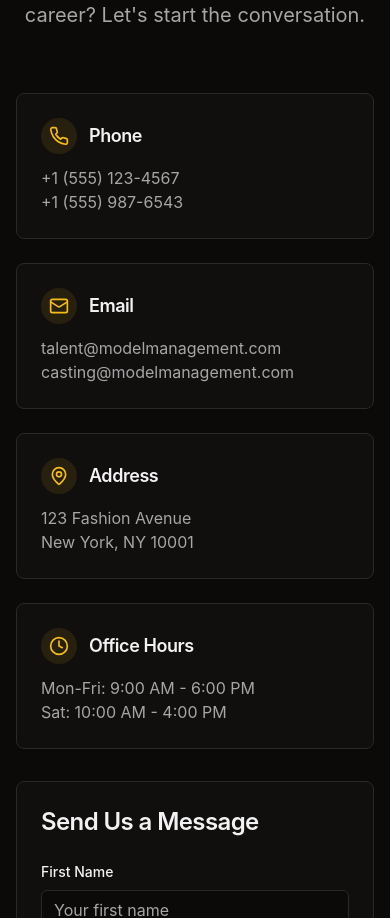
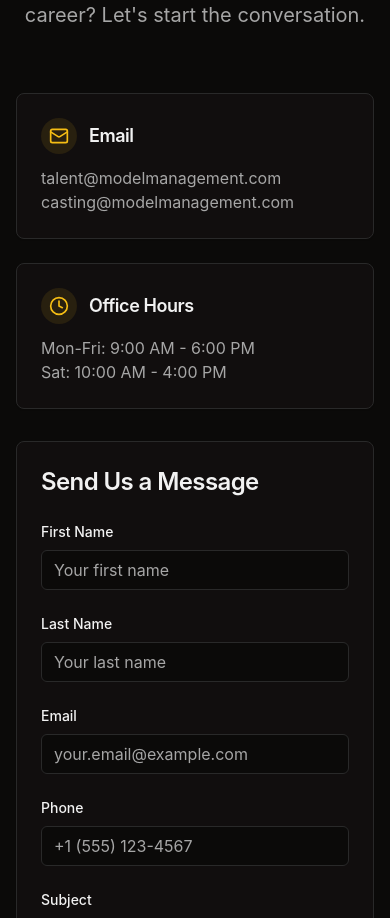
Before and after one commit to SojaKing/star-spark-network, a React (Vite) app: page / in a window 390 px wide. Shown: the part 6922-7840 px from the top of the page. Built offline with nearby package versions, Linux system fonts and the light colour scheme.

Commit message:
Remove phone and address sections
Removed the phone and address contact information from the Contact component.

```diff
--- a/src/components/Contact.tsx
+++ b/src/components/Contact.tsx
@@ -3,24 +3,14 @@ import { Card, CardContent, CardHeader, CardTitle } from '@/components/ui/card';
 import { Button } from '@/components/ui/button';
 import { Input } from '@/components/ui/input';
 import { Textarea } from '@/components/ui/textarea';
-import { Phone, Mail, MapPin, Clock } from 'lucide-react';
+import { Mail, Clock } from 'lucide-react';
 
 const Contact = () => {
   const contactInfo = [
     {
-      icon: <Phone className="w-5 h-5" />,
-      title: "Phone",
-      details: ["+1 (555) 123-4567", "+1 (555) 987-6543"]
-    },
-    {
       icon: <Mail className="w-5 h-5" />,
       title: "Email",
       details: ["talent@modelmanagement.com", "casting@modelmanagement.com"]
-    },
-    {
-      icon: <MapPin className="w-5 h-5" />,
-      title: "Address",
-      details: ["123 Fashion Avenue", "New York, NY 10001"]
     },
     {
       icon: <Clock className="w-5 h-5" />,
```
